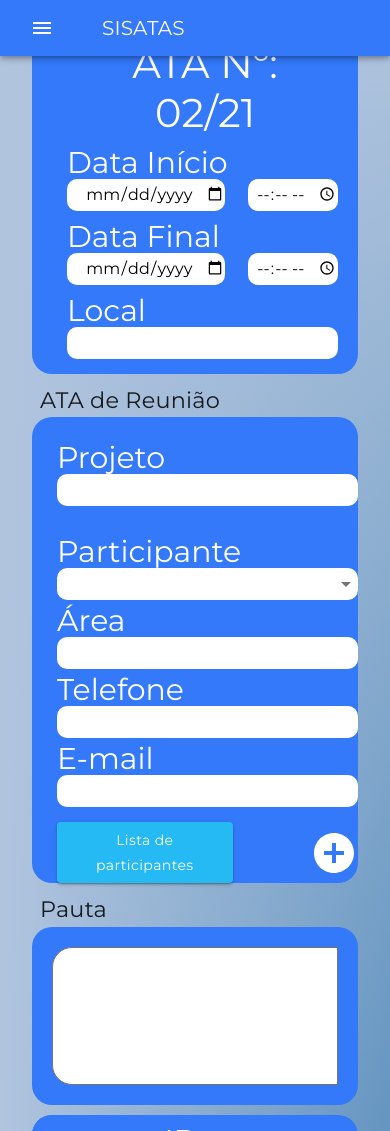
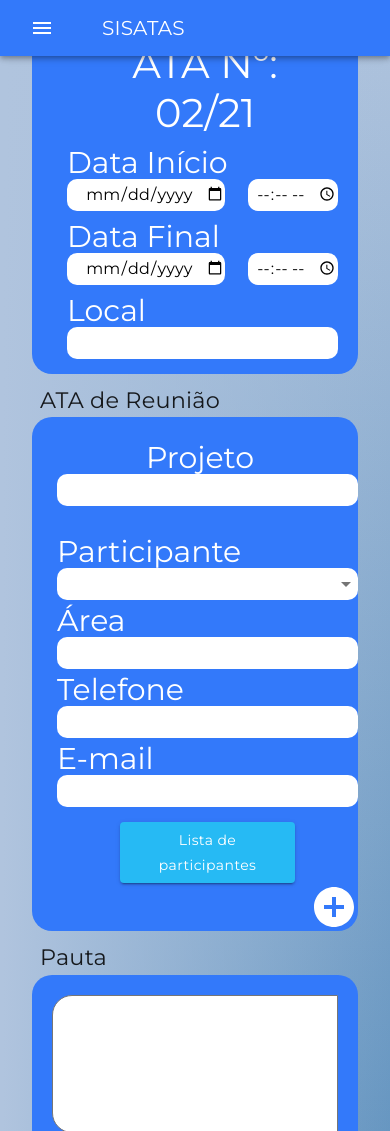
Before and after one commit to BureauTech/ProjectSisatas, a React (Create React App) app in the folder client/: page /nova-ata in a window 390 px wide. Shown: the top 1131 px of the page. Built offline with nearby package versions, Linux system fonts and the light colour scheme.

Commit message:
Centralizando conteudo em telas menores

```diff
--- a/client/src/components/Ata/CreateAta/ParticipantsRow.js
+++ b/client/src/components/Ata/CreateAta/ParticipantsRow.js
@@ -1,10 +1,4 @@
-import {
-  FormLabel,
-  Grid,
-  Input,
-  TextField,
-  withStyles,
-} from "@material-ui/core";
+import { FormLabel, Grid, Input, TextField, withStyles } from "@material-ui/core";
 import { Autocomplete } from "@material-ui/lab";
 import { styles } from "../../../assets/styles/Styles";
 import "./Components.css";
@@ -23,7 +17,7 @@ const ParticipantsRow = (props) => {
 
   return (
     <Grid item xs={12}>
-      <Grid container justify="flex-start">
+      <Grid container justify="center">
         {/* INPUT - PARTICIPANTE */}
         <Grid item xs={12} sm={5} md={3} className="inputsGrid">
           <FormLabel htmlFor="participante" className={classes.normalText}>
@@ -34,9 +28,7 @@ const ParticipantsRow = (props) => {
               id="participante"
               className="no-margin"
               style={{ width: "100%" }}
-              options={options.sort(
-                (a, b) => -b.firstLetter.localeCompare(a.firstLetter)
-              )}
+              options={options.sort((a, b) => -b.firstLetter.localeCompare(a.firstLetter))}
               groupBy={(option) => option.firstLetter}
               getOptionLabel={(option) => option.nome}
               onChange={(e, value) => pegarParticipante(value)}
@@ -56,36 +48,21 @@ const ParticipantsRow = (props) => {
         <Grid item xs={12} sm={5} md={3} className="inputsGrid">
           <FormLabel className={classes.normalText}>Área</FormLabel>
           <Grid item md={11}>
-            <Input
-              className={classes.textField}
-              id="area"
-              value={atual.area}
-              disableUnderline
-            />
+            <Input className={classes.textField} id="area" value={atual.area} disableUnderline />
           </Grid>
         </Grid>
         {/* INPUT - TELEFONE */}
         <Grid item xs={12} sm={5} md={3} className="inputsGrid">
           <FormLabel className={classes.normalText}>Telefone</FormLabel>
           <Grid item md={11}>
-            <Input
-              className={classes.textField}
-              id="telefone"
-              value={atual.telefone}
-              disableUnderline
-            />
+            <Input className={classes.textField} id="telefone" value={atual.telefone} disableUnderline />
           </Grid>
         </Grid>
         {/* INPUT - EMAIL */}
         <Grid item xs={12} sm={5} md={3} className="inputsGrid">
           <FormLabel className={classes.normalText}>E-mail</FormLabel>
           <Grid item md={11}>
-            <Input
-              className={classes.textField}
-              id="email"
-              value={atual.email}
-              disableUnderline
-            />
+            <Input className={classes.textField} id="email" value={atual.email} disableUnderline />
           </Grid>
         </Grid>
       </Grid>
--- a/client/src/components/Ata/CreateAta/ProjectParticipants.js
+++ b/client/src/components/Ata/CreateAta/ProjectParticipants.js
@@ -49,7 +49,7 @@ const ProjectParticipants = (props) => {
       nome: "Bia Coutinho",
       area: "Dev",
       telefone: "12 1267796789",
-      email: "bia@bureautech.com",
+      email: "denislima99@gmail.com",
     },
   ]);
 
@@ -61,6 +61,13 @@ const ProjectParticipants = (props) => {
   });
   const [isOpen, setIsOpen] = useState(false);
   const [checkeds, setCheckeds] = useState([]);
+  const [windowSize, setWindowSize] = useState(window.innerWidth);
+
+  const handleResize = () => {
+    setWindowSize(window.innerWidth);
+  };
+
+  window.addEventListener("resize", handleResize);
 
   // Verifica se o participante já existe na lista de adicionados
   const existeParticipante = (novo) => {
@@ -154,7 +161,12 @@ const ProjectParticipants = (props) => {
     <Container>
       <Grid container className={classes.grid} style={{ paddingBottom: 0, paddingRight: 0 }}>
         <Grid item xs={12}>
-          <Grid container justify="flex-start" alignItems="center" style={{ marginBottom: 30, paddingTop: 20 }}>
+          <Grid
+            container
+            justify={windowSize >= 960 ? "flex-start" : "center"}
+            alignItems="center"
+            style={{ marginBottom: 30, paddingTop: 20 }}
+          >
             <FormLabel className={classes.normalText} style={{ marginRight: 15 }}>
               Projeto
             </FormLabel>
@@ -170,9 +182,9 @@ const ProjectParticipants = (props) => {
             atual={atual}
           />
         </Grid>
-        <Grid container justify="flex-end" alignItems="center" style={{ paddingTop: 10 }}>
+        <Grid container justify="center" alignItems="center" style={{ paddingTop: 10 }}>
           <Grid item xs={7}>
-            <Grid container justify="flex-end">
+            <Grid container justify="center">
               <Button variant="contained" color="secondary" onClick={handleClick}>
                 Lista de participantes
               </Button>
@@ -231,12 +243,12 @@ const ProjectParticipants = (props) => {
               </Dialog>
             </Grid>
           </Grid>
-          <Grid item xs>
-            <Grid container justify="flex-end" alignItems="flex-end" style={{ height: "100%" }}>
-              <IconButton className="no-margin" onClick={() => adicionarParticipante(atual)}>
-                <AddCircle className="largeIcon" style={{ color: "white" }}></AddCircle>
-              </IconButton>
-            </Grid>
+        </Grid>
+        <Grid item xs>
+          <Grid container justify="flex-end" alignItems="flex-end" style={{ height: "100%" }}>
+            <IconButton className="no-margin" onClick={() => adicionarParticipante(atual)}>
+              <AddCircle className="largeIcon" style={{ color: "white" }}></AddCircle>
+            </IconButton>
           </Grid>
         </Grid>
       </Grid>
```
